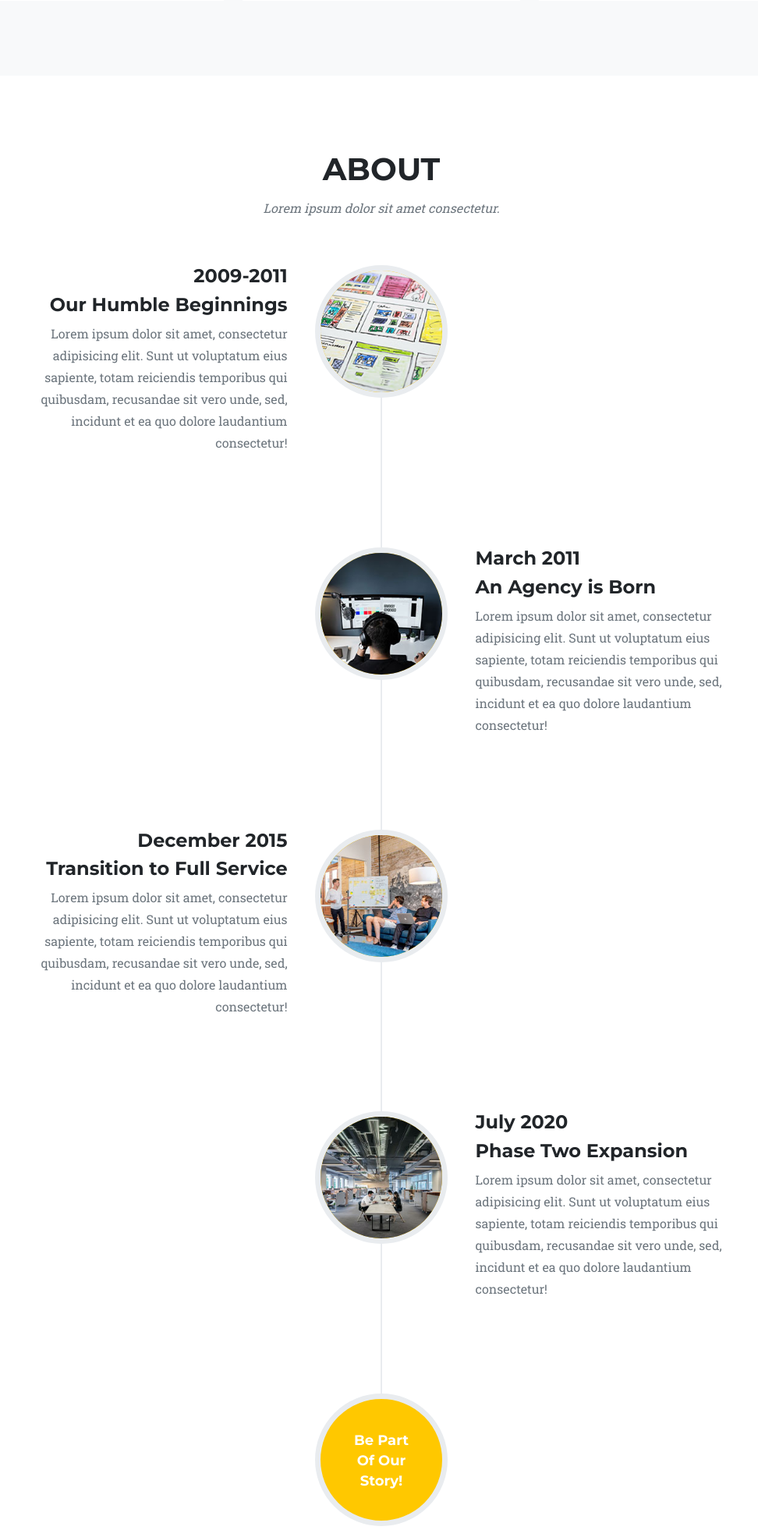
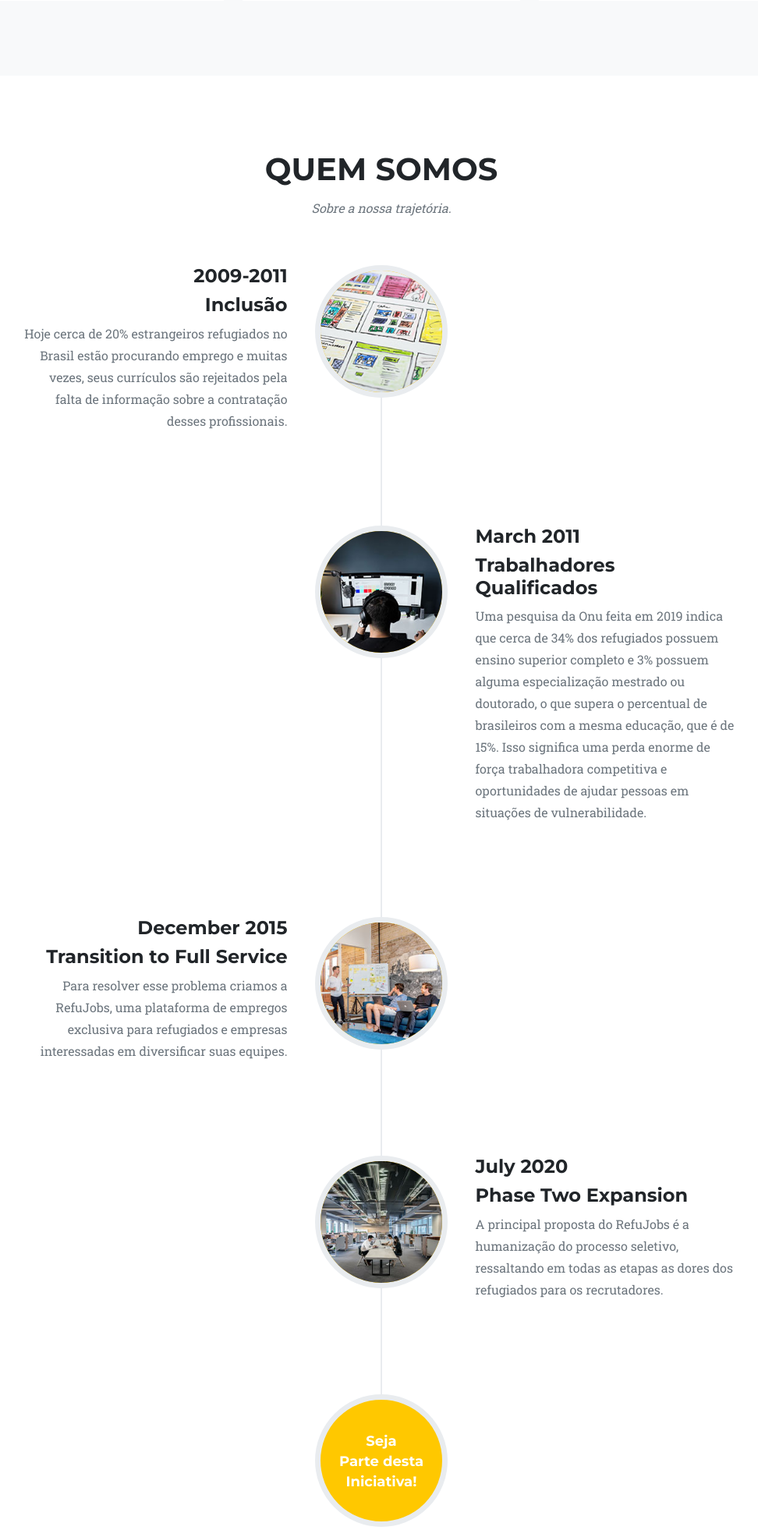
Before and after one commit to jessmelo/refugio-dos-empregos, a Django app: page / in a window 1280 px wide. Shown: the part 2433-4395 px from the top of the page at 78% size, without its empty margins (151-1123 px from the left). Run offline with Django 3.2, Linux system fonts and the light colour scheme; some libraries are stand-ins or nearby versions.

Commit message:
adicionando informacoes sobre o projeto

```diff
--- a/website/refugio/templates/index.html
+++ b/website/refugio/templates/index.html
@@ -6,7 +6,7 @@
         <meta name="viewport" content="width=device-width, initial-scale=1, shrink-to-fit=no" />
         <meta name="description" content="" />
         <meta name="author" content="" />
-        <title>Agency - Start Bootstrap Theme</title>
+        <title>RefuJobs - O Refúgio dos Empregos!</title>
         <!-- Favicon-->
         <link rel="icon" type="image/x-icon" href='{% static "assets/favicon.ico" %}' />
         <!-- Font Awesome icons (free version)-->
@@ -29,7 +29,7 @@
                 <div class="collapse navbar-collapse" id="navbarResponsive">
                     <ul class="navbar-nav text-uppercase ms-auto py-4 py-lg-0">
                         <li class="nav-item"><a class="nav-link" href="/services">Serviços</a></li>
-                        <li class="nav-item"><a class="nav-link" href="/sobre">Quem somos</a></li>
+                        <li class="nav-item"><a class="nav-link" href="#about">Quem somos</a></li>
                         <li class="nav-item"><a class="nav-link" href="#contact">Contato</a></li>
                         <li class="nav-item"><a class="nav-link" href="/login">Para Empresas</a></li>
                         <li class="nav-item"><a class="nav-link" href="/login">Para Refugiados</a></li>
@@ -185,8 +185,8 @@
         <section class="page-section" id="about">
             <div class="container">
                 <div class="text-center">
-                    <h2 class="section-heading text-uppercase">About</h2>
-                    <h3 class="section-subheading text-muted">Lorem ipsum dolor sit amet consectetur.</h3>
+                    <h2 class="section-heading text-uppercase">Quem somos</h2>
+                    <h3 class="section-subheading text-muted">Sobre a nossa trajetória.</h3>
                 </div>
                 <ul class="timeline">
                     <li>
@@ -194,9 +194,9 @@
                         <div class="timeline-panel">
                             <div class="timeline-heading">
                                 <h4>2009-2011</h4>
-                                <h4 class="subheading">Our Humble Beginnings</h4>
+                                <h4 class="subheading">Inclusão</h4>
                             </div>
-                            <div class="timeline-body"><p class="text-muted">Lorem ipsum dolor sit amet, consectetur adipisicing elit. Sunt ut voluptatum eius sapiente, totam reiciendis temporibus qui quibusdam, recusandae sit vero unde, sed, incidunt et ea quo dolore laudantium consectetur!</p></div>
+                            <div class="timeline-body"><p class="text-muted">Hoje cerca de 20% estrangeiros refugiados no Brasil estão procurando emprego e muitas vezes, seus currículos são rejeitados pela falta de informação sobre a contratação desses profissionais.</p></div>
                         </div>
                     </li>
                     <li class="timeline-inverted">
@@ -204,9 +204,10 @@
                         <div class="timeline-panel">
                             <div class="timeline-heading">
                                 <h4>March 2011</h4>
-                                <h4 class="subheading">An Agency is Born</h4>
+                                <h4 class="subheading">Trabalhadores Qualificados</h4>
                             </div>
-                            <div class="timeline-body"><p class="text-muted">Lorem ipsum dolor sit amet, consectetur adipisicing elit. Sunt ut voluptatum eius sapiente, totam reiciendis temporibus qui quibusdam, recusandae sit vero unde, sed, incidunt et ea quo dolore laudantium consectetur!</p></div>
+                            <div class="timeline-body"><p class="text-muted">Uma pesquisa da Onu feita em 2019 indica que cerca de 34% dos refugiados possuem ensino superior completo e 3% possuem alguma especialização mestrado ou doutorado, o que supera o percentual de brasileiros com a mesma educação, que é de 15%. Isso significa uma perda enorme de força trabalhadora competitiva e oportunidades de ajudar pessoas em situações de vulnerabilidade.
+                            </p></div>
                         </div>
                     </li>
                     <li>
@@ -216,7 +217,8 @@
                                 <h4>December 2015</h4>
                                 <h4 class="subheading">Transition to Full Service</h4>
                             </div>
-                            <div class="timeline-body"><p class="text-muted">Lorem ipsum dolor sit amet, consectetur adipisicing elit. Sunt ut voluptatum eius sapiente, totam reiciendis temporibus qui quibusdam, recusandae sit vero unde, sed, incidunt et ea quo dolore laudantium consectetur!</p></div>
+                            <div class="timeline-body"><p class="text-muted">Para resolver esse problema criamos a RefuJobs, uma plataforma de empregos exclusiva para refugiados e empresas interessadas em diversificar suas equipes.
+                               </p></div>
                         </div>
                     </li>
                     <li class="timeline-inverted">
@@ -226,17 +228,17 @@
                                 <h4>July 2020</h4>
                                 <h4 class="subheading">Phase Two Expansion</h4>
                             </div>
-                            <div class="timeline-body"><p class="text-muted">Lorem ipsum dolor sit amet, consectetur adipisicing elit. Sunt ut voluptatum eius sapiente, totam reiciendis temporibus qui quibusdam, recusandae sit vero unde, sed, incidunt et ea quo dolore laudantium consectetur!</p></div>
+                            <div class="timeline-body"><p class="text-muted"> A principal proposta do RefuJobs é a humanização do processo seletivo, ressaltando em todas as etapas as dores dos refugiados para os recrutadores.</p></div>
                         </div>
                     </li>
                     <li class="timeline-inverted">
                         <div class="timeline-image">
                             <h4>
-                                Be Part
+                                Seja
                                 <br />
-                                Of Our
+                                Parte desta
                                 <br />
-                                Story!
+                                Iniciativa!
                             </h4>
                         </div>
                     </li>
@@ -290,6 +292,7 @@
         <!-- Clients-->
         <div class="py-5">
             <div class="container">
+                <center><h4>Empresas Parceiras</h4></center>
                 <div class="row align-items-center">
                     <div class="col-md-3 col-sm-6 my-3">
                         <a href="#!"><img class="img-fluid img-brand d-block mx-auto" src='{% static "assets/img/logos/microsoft.svg" %}' alt="..." /></a>
```
